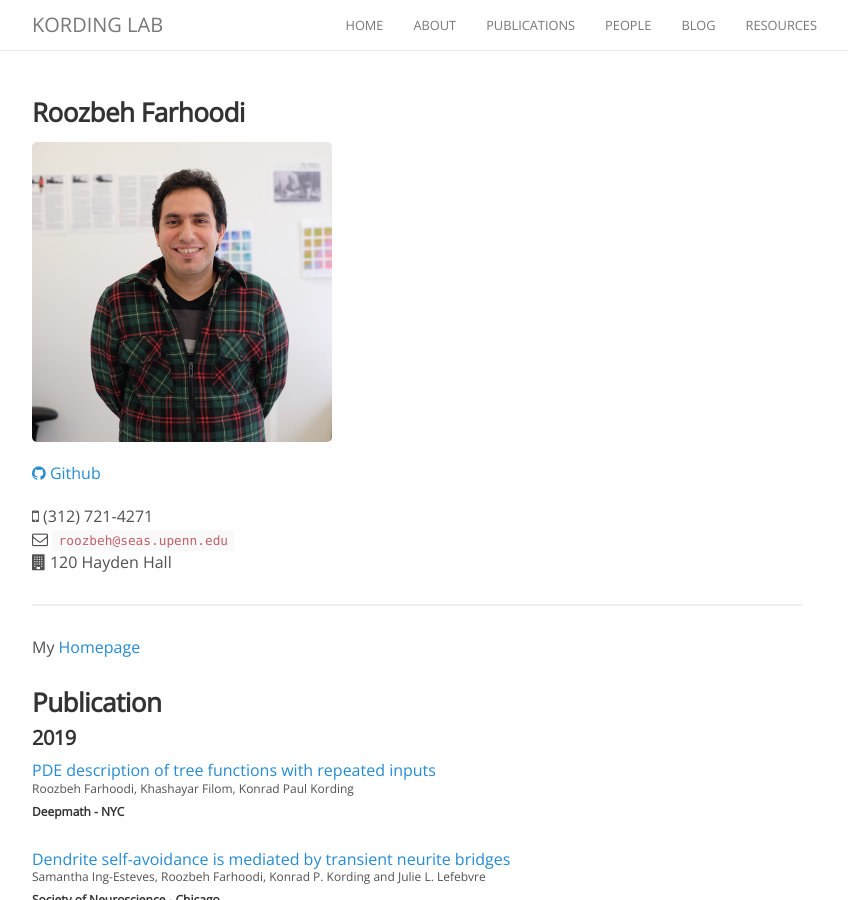
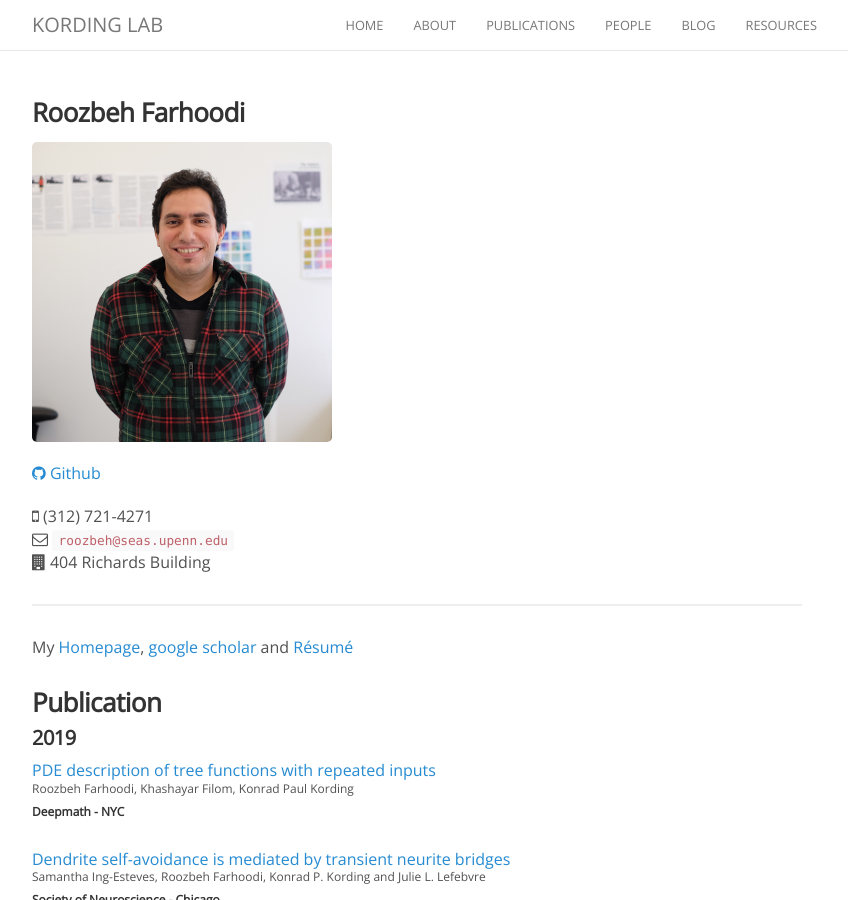
Before and after one commit to KordingLab/KordingLab.github.io, a Jekyll site: the page built from _people/roozbeh_farhoodi.md, in a window 1280 px wide and 900 px high. Shown: the whole window, without its empty margins (223-1071 px from the left). Built offline with Jekyll 4.4.1, drawn with Linux system fonts in a browser that asks for light colours; nearby versions of some CDN libraries; comment, search, counter and statistics services are not loaded.

Commit message:
Update roozbeh_farhoodi.md

```diff
--- a/_people/roozbeh_farhoodi.md
+++ b/_people/roozbeh_farhoodi.md
@@ -12,11 +12,12 @@ joined: 2015
 
 <i class="fa fa-mobile"></i> (312) 721-4271<br>
 <i class="fa fa-envelope-o"></i> `roozbeh@seas.upenn.edu`<br>
-<i class="fa fa-building"></i> 120 Hayden Hall
+<i class="fa fa-building"></i> 404 Richards Building
 
 
 <hr>
-My [Homepage](https://roozbehfarhoodi.github.io/)
+My [Homepage](https://roozbehfarhoodi.github.io/), [google scholar](https://scholar.google.com/citations?user=gAMVsrkAAAAJ&hl=en) and [Résumé](https://www.dropbox.com/s/rgrt8ks1qbdhgg2/Resume-Roozbeh-Farhoodi.pdf?dl=0)
+
 ### Publication
 
 ###### 2019
```
